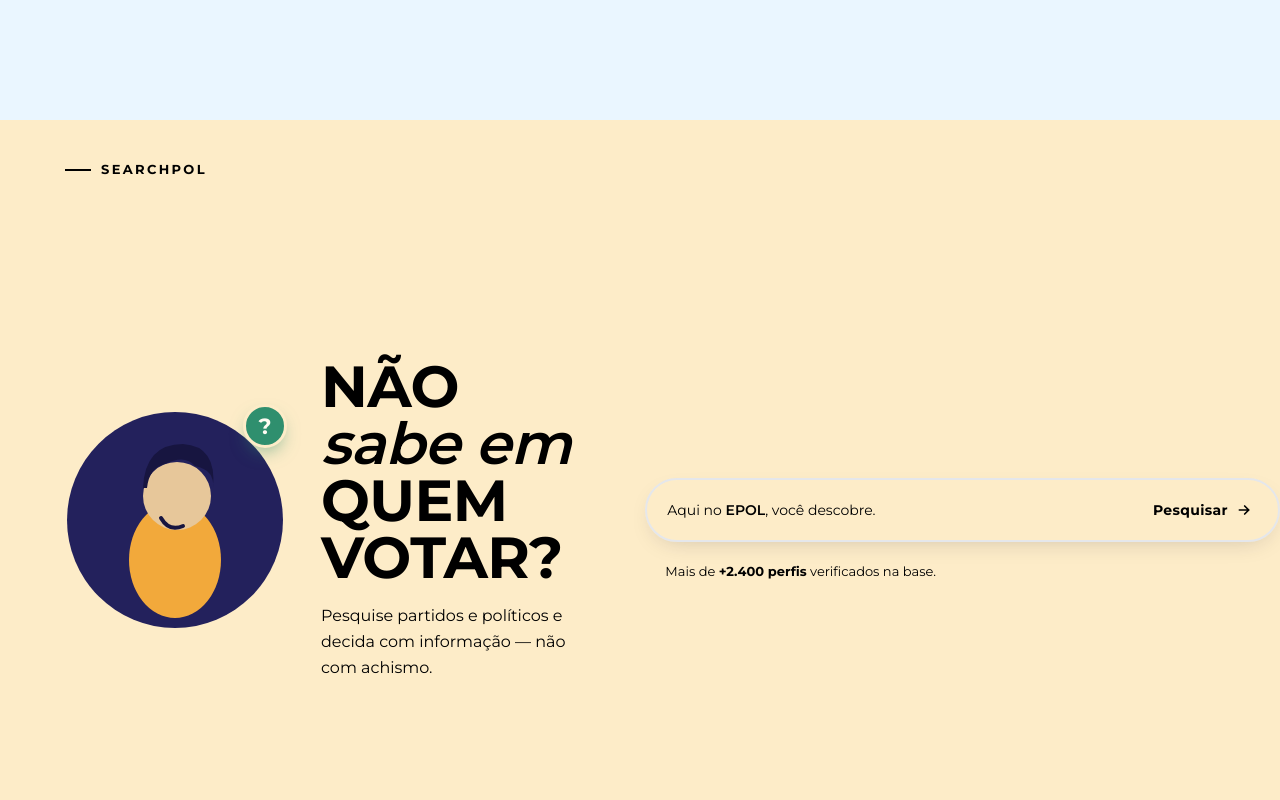
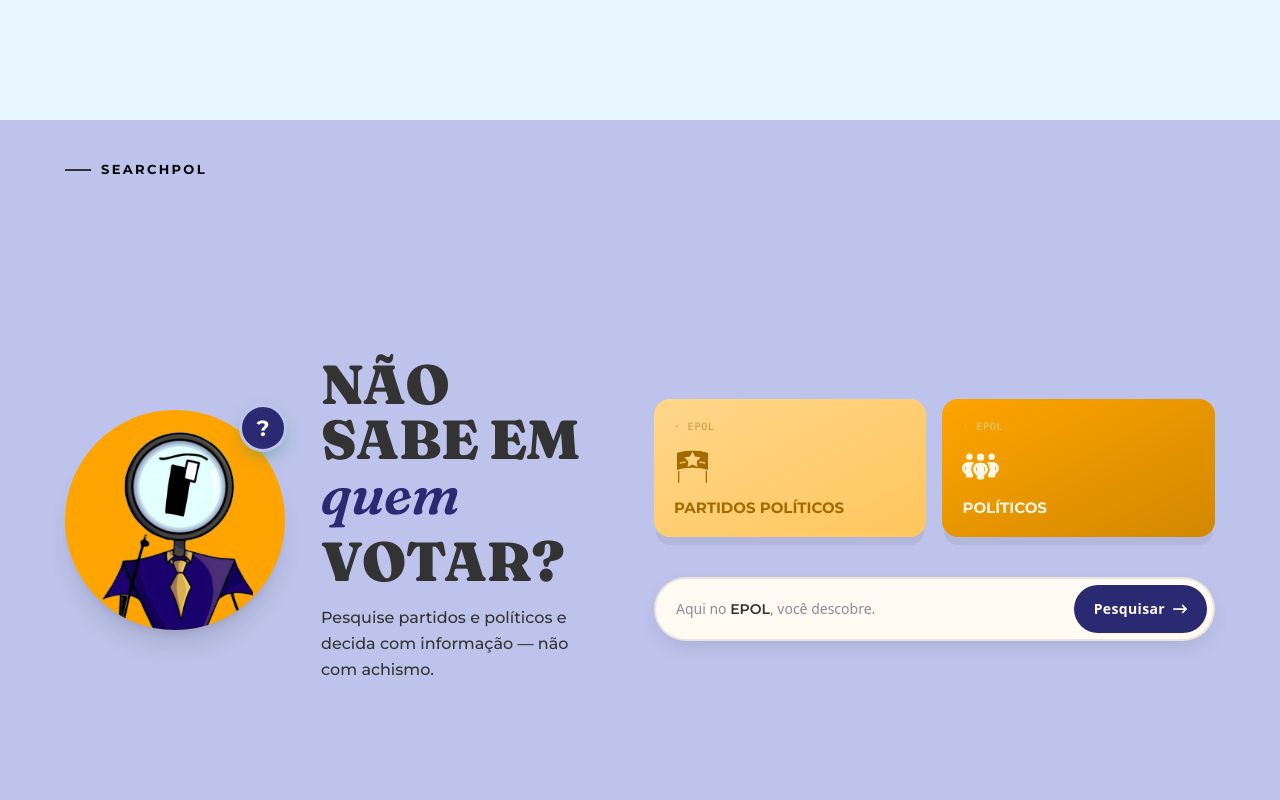
Before and after one commit to tcc-epol-ejs/epol-web, a React (Vite) app: page /main in a window 1280 px wide. Shown: the part 680-1480 px from the top of the page. Built offline with nearby package versions, Linux system fonts and the light colour scheme.

Commit message:
feat: finalização da segunda seção - módulo Main

```diff
--- a/src/index.css
+++ b/src/index.css
@@ -1,4 +1,5 @@
 @import url('https://fonts.googleapis.com/css2?family=Montserrat:wght@300;400;500;600;700&display=swap');
+@import url('https://fonts.googleapis.com/css2?family=Fraunces:ital,opsz,wght@0,9..144,300;0,9..144,600;0,9..144,900;1,9..144,600;1,9..144,900&family=Inter:wght@400;500;600;700;800&display=swap');
 
 @tailwind base;
 @tailwind components;
--- a/src/pages/main/index.tsx
+++ b/src/pages/main/index.tsx
@@ -4,6 +4,9 @@ import CardCarrossel from '../../components/cardCarrossel';
 import VisualizadorGeografico from '../../assets/GIFs/visualizadorGeografico.gif';
 import MatchPolitico from '../../assets/GIFs/matchPolitico.gif';
 import SimuladorUrna from '../../assets/GIFs/simuladorUrna.gif';
+import PipoDuvida from '../../assets/Imagens/pipoDuvida.png';
+import { GiStarFlag } from 'react-icons/gi';
+import { FaArrowRightLong, FaPeopleGroup } from 'react-icons/fa6';
 
 const cards = [
   {
@@ -94,115 +97,100 @@ export default function Main() {
         </div>
 
         {/* SEGUNDA PARTE SEÇÃO */}
-        <div className="w-full h-full flex gap-[100px] bg-[#FDECC8] justify-between overflow-hidden">
-          <div className="flex-1 flex flex-col gap-[50px] pl-[65px] justify-center relative">
+        <div className="w-full h-full flex gap-[100px] bg-[#BDC3EA] justify-between overflow-hidden">
+          <div className="flex-1 flex flex-col gap-[50px] px-[65px] justify-center relative">
             <div className="flex absolute top-10 items-center gap-2.5 text-[13px] font-bold uppercase tracking-[0.18em] text-ink-2 mb-7">
-              <span className="w-[26px] h-[2px] bg-black inline-block" />
+              <span className="w-[26px] h-[2px] bg-[#333] inline-block" />
               SearchPol
             </div>
 
-            <div className="grid grid-cols-1 md:grid-cols-[0.95fr_1.15fr] gap-10 md:gap-14 items-center">
+            <div className="grid grid-cols-1 md:grid-cols-[0.95fr_1fr] gap-14 items-center">
               <div className="flex flex-col md:flex-row items-start md:items-center gap-8 md:gap-9">
-                <div className="relative w-[150px] h-[150px] md:w-[220px] md:h-[220px] flex-none">
-                  <svg
-                    viewBox="0 0 220 220"
-                    xmlns="http://www.w3.org/2000/svg"
-                    className="w-full h-full block drop-shadow-soft"
-                  >
-                    <circle cx="110" cy="110" r="108" fill="#23215C" />
-                    <ellipse cx="110" cy="150" rx="46" ry="58" fill="#F2A93B" />
-                    <circle cx="112" cy="86" r="34" fill="#E7C79A" />
-                    <path
-                      d="M78 78 Q80 34 118 34 Q152 36 148 78 Q150 60 130 56 Q120 44 100 54 Q84 58 82 78 Z"
-                      fill="#171540"
+                <div className="relative w-[220px] h-[220px] flex justify-center items-center flex-none">
+                  <div className="bg-[#FFA400] relative rounded-full flex justify-center items-center w-[220px] h-[220px] overflow-hidden shadow-xl">
+                    <img
+                      className="object-contain w-full h-full absolute top-5"
+                      src={PipoDuvida}
+                      alt=""
                     />
-                    <path
-                      d="M96 108 Q104 122 118 116"
-                      stroke="#171540"
-                      stroke-width="4"
-                      fill="none"
-                      stroke-linecap="round"
-                    />
-                  </svg>
-                  <div className="absolute -top-1.5 -right-0.5 w-11 h-11 rounded-full bg-[#2F8F6E] text-[#FFFBF2] flex items-center justify-center font-display font-black text-[22px] border-[3px] border-[#FDECC8] shadow-[0_8px_18px_-6px_rgba(47,143,110,0.6)]">
+                  </div>
+                  <div className="absolute -top-1.5 -right-0.5 w-[48px] h-[48px] rounded-full bg-[#2A2A72] text-[#FFFBF2] flex items-center justify-center font-display font-black text-[22px] border-[3px] border-[#BDC3EA] shadow-[0_8px_18px_-6px_rgba(47,143,110,0.6)]">
                     ?
                   </div>
                 </div>
 
                 <div>
-                  <h1 className="font-display font-black leading-[0.98] tracking-[-0.01em] text-[38px] sm:text-[46px] lg:text-[58px] m-0">
-                    <span className="uppercase block">Não</span>
-                    <span className="italic font-semibold block text-ink-2">
+                  <h1 className="font-black leading-[1] tracking-[-0.01em] text-[55px] m-0">
+                    <span className="font-[Fraunces] uppercase block text-[#333]">
+                      Não
+                    </span>
+                    <span className="font-[Fraunces] uppercase block text-[#333]">
                       sabe em
                     </span>
-                    <span className="uppercase block">quem</span>
-                    <span className="uppercase block">votar?</span>
+                    <span className="font-[Fraunces] italic font-semibold block text-[#2A2A72] mb-3">
+                      quem
+                    </span>
+                    <span className="font-[Fraunces] uppercase block text-[#333]">
+                      votar?
+                    </span>
                   </h1>
-                  <p className="text-base leading-relaxed text-ink/70 max-w-[34ch] mt-4">
+                  <p className="text-base font-medium text-[#333] leading-relaxed text-[#1B1B3A]/70 max-w-[34ch] mt-4">
                     Pesquise partidos e políticos e decida com informação — não
                     com achismo.
                   </p>
                 </div>
               </div>
 
-              <div className="flex flex-col gap-5">
+              <div className="flex flex-col gap-10">
                 <div className="grid grid-cols-2 gap-4">
-                  {/* <div tabindex="0" role="button"
-             className="notch card-a relative rounded-2xl p-5 pb-5 cursor-pointer overflow-hidden isolate
+                  <div
+                    role="button"
+                    className="relative rounded-2xl p-5 pb-5 cursor-pointer overflow-hidden isolate
+                    transition-transform duration-300 ease-out
+                    shadow-[0_10px_0_-2px_rgba(0,0,0,0.06)] hover:shadow-soft bg-gradient-to-br to-[#FFC65C] from-[#FFD68A]
+                   text-[#A36A00] hover:-translate-y-[6px] hover:-rotate-[1.2deg]"
+                  >
+                    <span className="block font-mono text-[10px] tracking-[0.08em] opacity-55 mb-3.5">
+                      · EPOL
+                    </span>
+                    <GiStarFlag size={37} className="mb-3.5" />
+                    <div className="font-extrabold text-[15px] uppercase leading-tight">
+                      Partidos políticos
+                    </div>
+                  </div>
+
+                  <div
+                    role="button"
+                    className="relative rounded-2xl p-5 pb-5 cursor-pointer overflow-hidden isolate
                     transition-transform duration-300 ease-out
                     shadow-[0_10px_0_-2px_rgba(0,0,0,0.06)] hover:shadow-soft
-                    bg-gradient-to-br from-lilac to-lilac-deep text-ink-2">
-          <span className="block font-mono text-[10px] tracking-[0.08em] opacity-55 mb-3.5">EPOL · 01 / PP</span>
-          <svg className="w-9 h-9 mb-3.5 text-ink-2" viewBox="0 0 24 24" fill="none" stroke="currentColor" stroke-width="1.8" stroke-linecap="round" stroke-linejoin="round">
-            <path d="M3 21h18"/><path d="M5 21V9l7-5 7 5v12"/><path d="M9 21v-6h6v6"/><path d="M9 9h.01M15 9h.01"/>
-          </svg>
-          <div className="font-extrabold text-[15px] uppercase leading-tight">Partidos<br>políticos</div>
-          <svg className="absolute bottom-4 right-4 w-5.5 h-5.5 opacity-50 transition-all duration-300 group-hover:opacity-100" viewBox="0 0 24 24" fill="none" stroke="currentColor" stroke-width="2" stroke-linecap="round">
-            <path d="M9 6l6 6-6 6"/>
-          </svg>
-        </div>
-
-
-        <div tabindex="0" role="button"
-             className="notch card-b relative rounded-2xl p-5 pb-5 cursor-pointer overflow-hidden isolate
-                    transition-transform duration-300 ease-out
-                    shadow-[0_10px_0_-2px_rgba(0,0,0,0.06)] hover:shadow-soft
-                    bg-gradient-to-br from-ink-2 to-ink-3 text-lilac">
-          <span className="block font-mono text-[10px] tracking-[0.08em] opacity-55 mb-3.5">EPOL · 02 / PL</span>
-          <svg className="w-9 h-9 mb-3.5 text-teal" viewBox="0 0 24 24" fill="none" stroke="currentColor" stroke-width="1.8" stroke-linecap="round" stroke-linejoin="round">
-            <circle cx="12" cy="8" r="4"/><path d="M4 21c0-4.4 3.6-8 8-8s8 3.6 8 8"/>
-          </svg>
-          <div className="font-extrabold text-[15px] uppercase leading-tight">Políticos</div>
-          <svg className="absolute bottom-4 right-4 w-5.5 h-5.5 opacity-50" viewBox="0 0 24 24" fill="none" stroke="currentColor" stroke-width="2" stroke-linecap="round">
-            <path d="M9 6l6 6-6 6"/>
-          </svg>
-        </div> */}
+                    bg-gradient-to-br from-[#FFA400] to-[#D18800] text-[#FFF6E6] hover:-translate-y-[6px] hover:-rotate-[-1.2deg]"
+                  >
+                    <span className="block font-mono text-[10px] tracking-[0.08em] opacity-55 mb-3.5">
+                      · EPOL
+                    </span>
+                    <FaPeopleGroup size={37} className="mb-3.5" />
+                    <div className="font-extrabold text-[15px] uppercase leading-tight">
+                      Políticos
+                    </div>
+                  </div>
                 </div>
 
-                <div className="bg-paper rounded-full border-2 border-ink/10 flex flex-wrap items-center gap-3 pl-5 pr-1.5 py-1.5 shadow-[0_8px_24px_-12px_rgba(27,27,58,0.25)]">
-                  <span className="flex-1 text-sm text-ink/50 min-w-[60%]">
-                    Aqui no <b className="text-ink font-semibold">EPOL</b>, você
+                <div className="bg-[#FFFBF2] rounded-full border-2 border-[#1B1B3A]/10 flex flex-wrap items-center gap-3 pl-5 pr-1.5 py-1.5 shadow-[0_8px_24px_-12px_rgba(27,27,58,0.25)]">
+                  <span className="font-sans flex-1 text-sm text-[#1B1B3A]/50 min-w-[60%]">
+                    Aqui no <b className="text-[#333] font-semibold">EPOL</b>, você
                     descobre.
                   </span>
-                  <button className="flex items-center gap-2 bg-teal hover:bg-teal-deep text-paper font-bold text-sm tracking-wide px-5 py-3.5 rounded-full transition-all hover:-translate-y-px focus-visible:outline focus-visible:outline-[3px] focus-visible:outline-ink-2 focus-visible:outline-offset-2 whitespace-nowrap">
+                  <button className="font-sans flex items-center gap-2 bg-[#2A2A72] hover:bg-[#202056] text-[#FFFBF2] font-bold text-sm tracking-wide px-5 py-3.5 rounded-full transition-all hover:-translate-y-px focus-visible:outline focus-visible:outline-[3px] focus-visible:outline-ink-2 focus-visible:outline-offset-2 whitespace-nowrap">
                     Pesquisar
-                    <svg
-                      className="w-4 h-4"
-                      viewBox="0 0 24 24"
-                      fill="none"
-                      stroke="currentColor"
-                      stroke-width="2.5"
-                      stroke-linecap="round"
-                    >
-                      <path d="M5 12h14M13 6l6 6-6 6" />
-                    </svg>
+                    <FaArrowRightLong />
                   </button>
                 </div>
 
-                <span className="text-[13px] text-ink/60 pl-5">
+                {/* <span className="text-[13px] text-ink/60 pl-5">
                   Mais de <b className="text-ink-2">+2.400 perfis</b>{' '}
                   verificados na base.
-                </span>
+                </span> */}
               </div>
             </div>
           </div>
```
Also changed, not shown: src/assets/Imagens/pipoDuvida.png (added).
